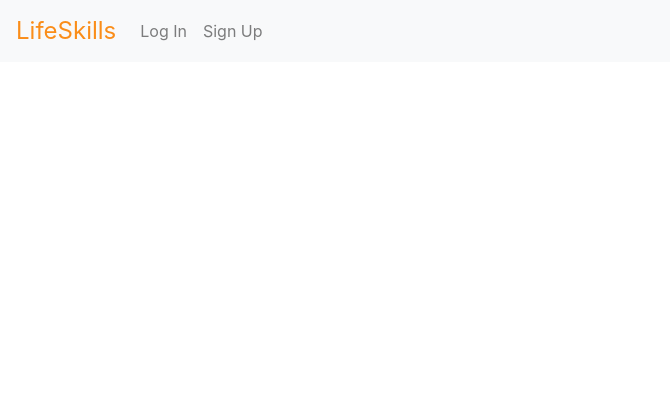
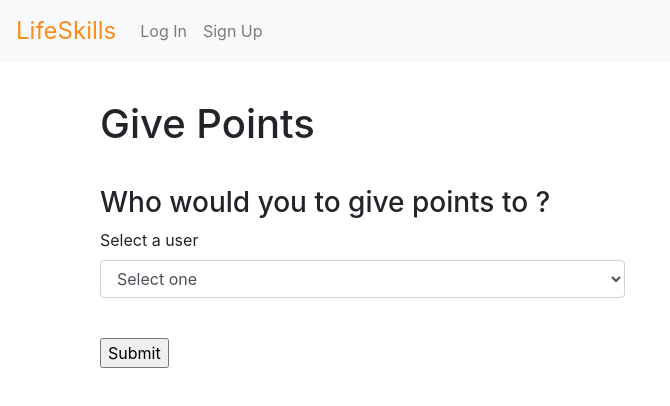
Before and after one commit to dwihdyn/lifeskill-fe, a React (Create React App) app: page /givepoints in a window 1280 px wide. Shown: the top 406 px of the page, without its empty margins (0-670 px from the left). Built offline with nearby package versions, Linux system fonts and the light colour scheme.

Commit message:
making manual give point

```diff
--- a/src/App.js
+++ b/src/App.js
@@ -8,6 +8,7 @@ import NavBar from "./Components/NavBar";
 import LoginForm from "./Containers/LoginForm";
 import SignupForm from "./Containers/SignupForm";
 import TeacherProfile from "./Pages/TeacherProfile";
+import GivePoints from "./Containers/GivePoints";
 
 import "./App.css";
 
@@ -66,6 +67,13 @@ class App extends React.Component {
               }
             }}
           />
+          <Route
+            exact
+            path="/givepoints"
+            component={() => {
+              return <GivePoints />;
+            }}
+          />
         </Switch>
       </>
     );
--- a/src/Components/NavBar.js
+++ b/src/Components/NavBar.js
@@ -13,7 +13,7 @@ const NavBar = props => {
             <>
               <Nav.Link href="/homepage">School Calendar</Nav.Link>
               <Nav.Link href="/profile">My Dashboard</Nav.Link>
-              <Nav.Link href="#">Give Points</Nav.Link>
+              <Nav.Link href="/givepoints">Give Points</Nav.Link>
               <Nav.Link onClick={props.handleLogout}>Sign Out</Nav.Link>
             </>
           ) : (
--- /dev/null
+++ b/src/Containers/GivePoints.js
@@ -0,0 +1,85 @@
+import React from "react";
+import { Container, Col, Form, FormGroup, Label, Input } from "reactstrap";
+import axios from "axios";
+import "../App.css";
+
+class SignupForm extends React.Component {
+  state = {
+    user_group: ``
+  };
+
+  handleSubmitButton = e => {
+    e.preventDefault();
+    axios
+      .post("http://localhost:5000/api/v1/students/signup", {
+        id_number: this.state.id_number,
+        full_name: this.state.full_name,
+        password: this.state.password,
+        user_group: this.state.user_group
+      })
+      .then(res => {
+        console.log(res);
+        if (res.data.success) {
+          // create token for persistent login
+          localStorage.setItem("authToken", res.data.auth_token);
+          if (this.state.user_group == "Student") {
+            alert("Student successfuly enrolled!");
+          } else {
+            alert("Teacher successfully enrolled!");
+          }
+          return (window.location = "/homepage");
+        } else {
+          alert("Given student_id already exist! please change the student_id");
+          this.setState({
+            id_number: ``,
+            full_name: ``,
+            password: ``,
+            confirm_password: ``,
+            user_group: ``
+          });
+        }
+      })
+      .catch(err => {
+        console.log(err);
+      });
+  };
+
+  render() {
+    let { user_group } = this.state;
+
+    return (
+      <Container className="Signup">
+        <Col lg={6} className="Signup-header">
+          <h1 style={{ paddingTop: 100, paddingBottom: 30 }}>Give Points</h1>
+          <h3>Who would you to give points to ?</h3>
+          <Form className="form">
+            <FormGroup>
+              <Label for="user_group">Select a user</Label>
+              <Input
+                onChange={this.handleUserGroup}
+                type="select"
+                value={user_group}
+                name="user_group"
+                id="user_group"
+                placeholder="Role"
+              >
+                <option selected>Select one</option>
+                <option value="Student">Student</option>
+                <option value="Teacher">Teacher</option>
+              </Input>
+            </FormGroup>
+
+            <br />
+            <input
+              type="submit"
+              placeholder="Submit"
+              onClick={this.handleSubmitButton}
+            />
+          </Form>
+        </Col>
+      </Container>
+    );
+  }
+}
+
+export default SignupForm;
--- a/src/Containers/ScoreboardTch.js
+++ b/src/Containers/ScoreboardTch.js
@@ -23,9 +23,14 @@ class Scoreboard extends React.Component {
               >
                 <div className="student-name mx-2">{rank.name}</div>
                 <div className="student-score">
-                  <Button className="btn-sm">Give Points</Button>
+                  {/* <Button className="btn-sm">Give Points</Button> */}
                   <div className="mx-5">{rank.score}</div>
-                  <div className="mx-5">{rank.anotherScore}</div>
+
+                  {rank.anotherScore > 50 ? (
+                    <div className="mx-5 text-danger">{rank.anotherScore}</div>
+                  ) : (
+                    <div className="mx-5">{rank.anotherScore}</div>
+                  )}
                 </div>
               </div>
             ))}
--- a/src/Pages/TeacherProfile.js
+++ b/src/Pages/TeacherProfile.js
@@ -13,7 +13,7 @@ import {
 import "../styles/StudentProfile.css";
 import axios from "axios";
 
-import profileImg from "../assets/profile_jw_small.png";
+import profileImg from "../assets/images/dumbledore.jpeg";
 import ScoreboardTch from "../Containers/ScoreboardTch";
 
 class TeacherProfile extends React.Component {
@@ -142,9 +142,13 @@ class TeacherProfile extends React.Component {
                   <div className="Wrapper">
                     <div className="Wrapper-header">
                       {" "}
-                      <h3 className="Dashboard-points-header">
+                      <h3 className="Dashboard-points-header w-100">
                         Student Dashboard
                       </h3>
+                      <p className="Dashboard-points-header w-100">
+                        Reach out to the student when their Dropout rate higher
+                        than 50%
+                      </p>
                     </div>
                   </div>
                   {display_points}
--- a/src/styles/StudentProfile.css
+++ b/src/styles/StudentProfile.css
@@ -54,7 +54,7 @@
 
 .Wrapper-header {
   padding: 20px 0 0 10px;
-  display: flex;
+  /* display: flex; */
   flex-direction: row;
   justify-content: space-between;
 }
@@ -68,7 +68,7 @@
 }
 
 .Dashboard-progress-header {
-    padding: 20px 0 0 10px;
+  padding: 20px 0 0 10px;
 }
 
 .Progress {
```
Also changed, not shown: src/assets/images/dumbledore.jpeg (added).
